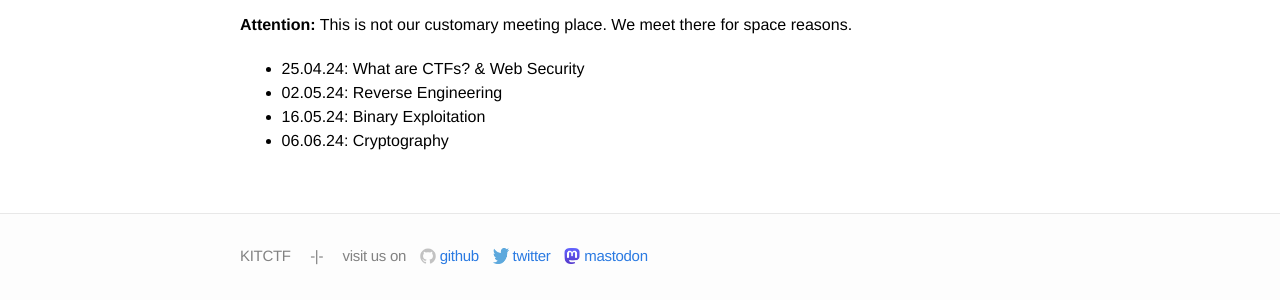
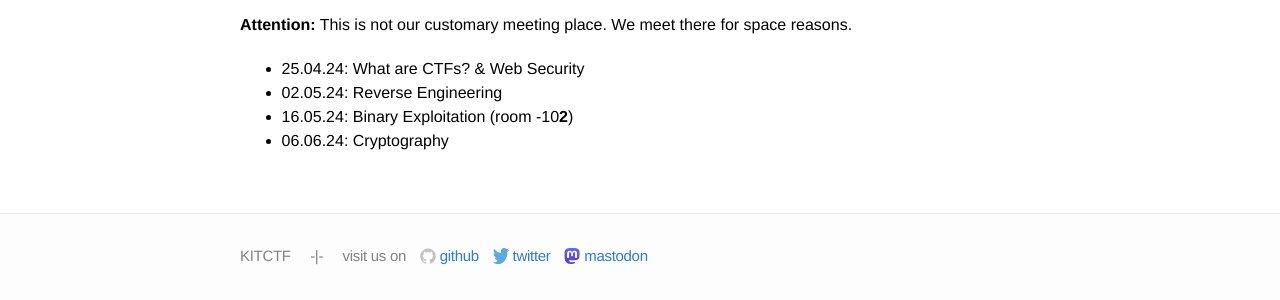
Before and after one commit to kitctf/www, a Jekyll site: the page built from _posts/2024-04-11-intro.md, in a window 1280 px wide. Shown: the part 257-557 px from the top of the page. Built offline with Jekyll 4.4.1, drawn with Linux system fonts in a browser that asks for light colours.

Commit message:
Note different room for bin ex

```diff
--- a/_posts/2024-04-11-intro.md
+++ b/_posts/2024-04-11-intro.md
@@ -13,5 +13,5 @@ We meet on Thursdays at 7pm in the CS building [50.34](https://www.kit.edu/campu
 
  * 25.04.24: What are CTFs? & Web Security
  * 02.05.24: Reverse Engineering
- * 16.05.24: Binary Exploitation
+ * 16.05.24: Binary Exploitation (room -10**2**)
  * 06.06.24: Cryptography
```
